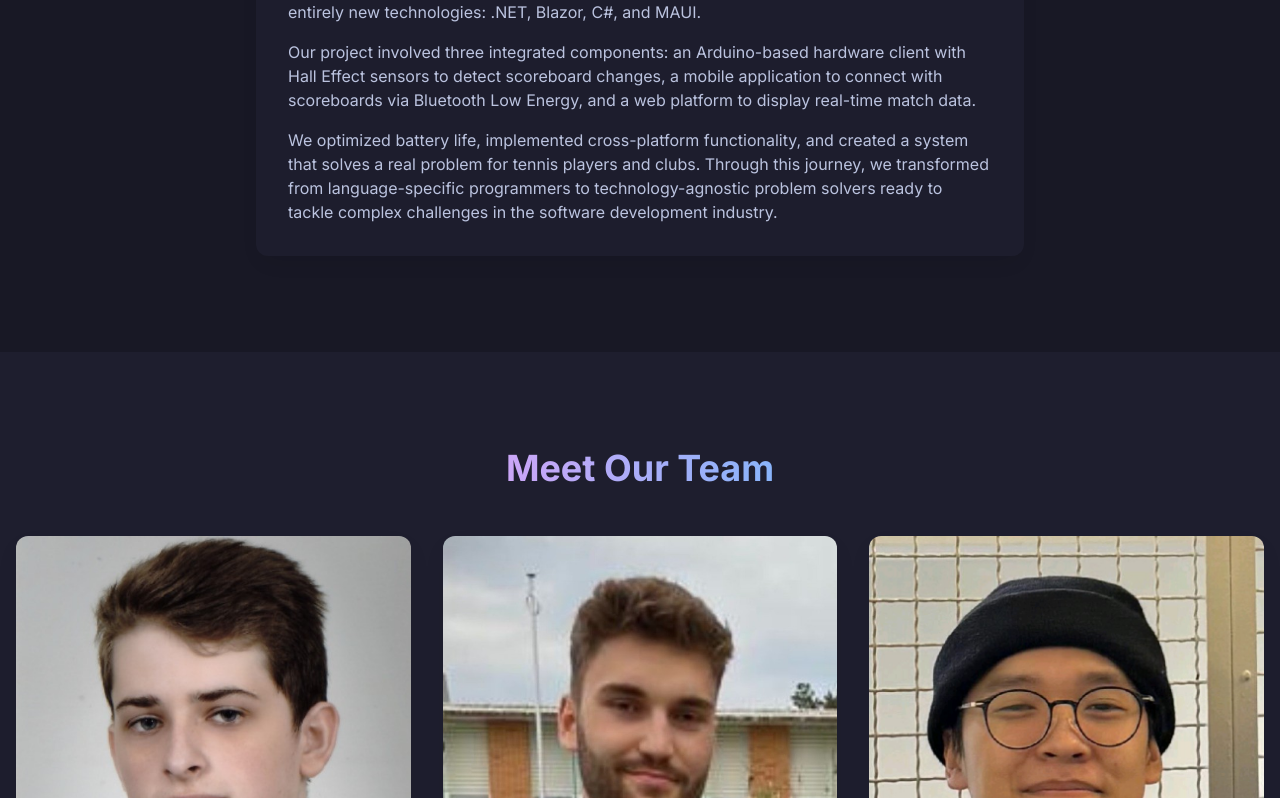
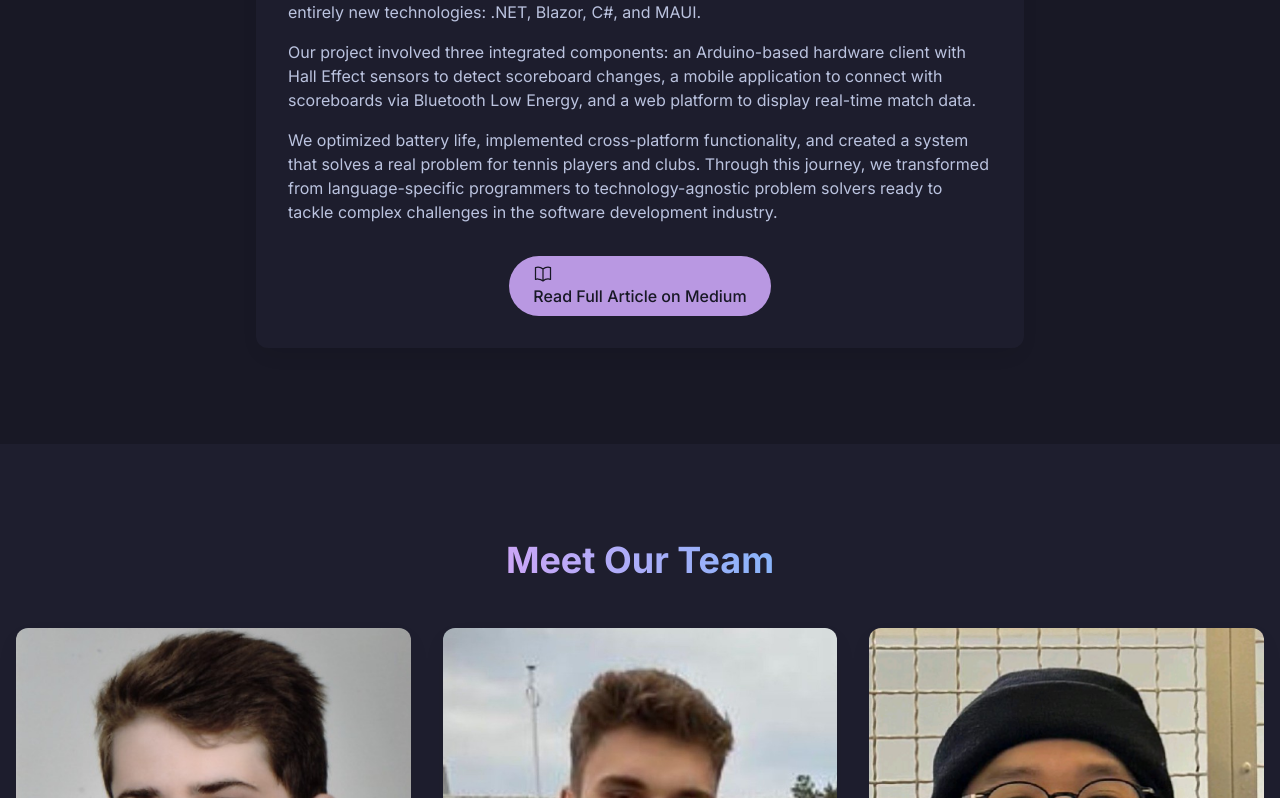
Before and after one commit to dominikotvos/Lab-Website, a SvelteKit app: page / in a window 1280 px wide. Shown: the part 1040-1838 px from the top of the page. Built offline with nearby package versions, Linux system fonts and the light colour scheme.

Commit message:
feat: added read article on medium

```diff
--- a/src/routes/+page.svelte
+++ b/src/routes/+page.svelte
@@ -125,7 +125,7 @@
                     >Home</a
                 >
                 <a href="#about" class="hover:text-primary transition-colors"
-                    >About</a
+                    >Our Story</a
                 >
                 <a href="#team" class="hover:text-primary transition-colors"
                     >Team</a
@@ -270,6 +270,30 @@
                         to tackle complex challenges in the software development
                         industry.
                     </p>
+                    <div class="mt-8 text-center">
+                        <a
+                            href="https://medium.com/@luka.ojdanic/learning-journey-developing-courtsync-a-system-for-amateur-players-to-track-available-courts-321be1f6ed5e"
+                            class="btn btn-secondary inline-flex items-center justify-center px-6 py-3"
+                            target="_blank"
+                            rel="noopener noreferrer"
+                        >
+                            <svg
+                                xmlns="http://www.w3.org/2000/svg"
+                                fill="none"
+                                viewBox="0 0 24 24"
+                                stroke-width="1.5"
+                                stroke="currentColor"
+                                class="w-5 h-5"
+                            >
+                                <path
+                                    stroke-linecap="round"
+                                    stroke-linejoin="round"
+                                    d="M12 6.042A8.967 8.967 0 006 3.75c-1.052 0-2.062.18-3 .512v14.25A8.987 8.987 0 016 18c2.305 0 4.408.867 6 2.292m0-14.25a8.966 8.966 0 016-2.292c1.052 0 2.062.18 3 .512v14.25A8.987 8.987 0 0018 18a8.967 8.967 0 00-6 2.292m0-14.25v14.25"
+                                />
+                            </svg>
+                            <span>Read Full Article on Medium</span>
+                        </a>
+                    </div>
                 </div>
             </div>
         </div>
```
